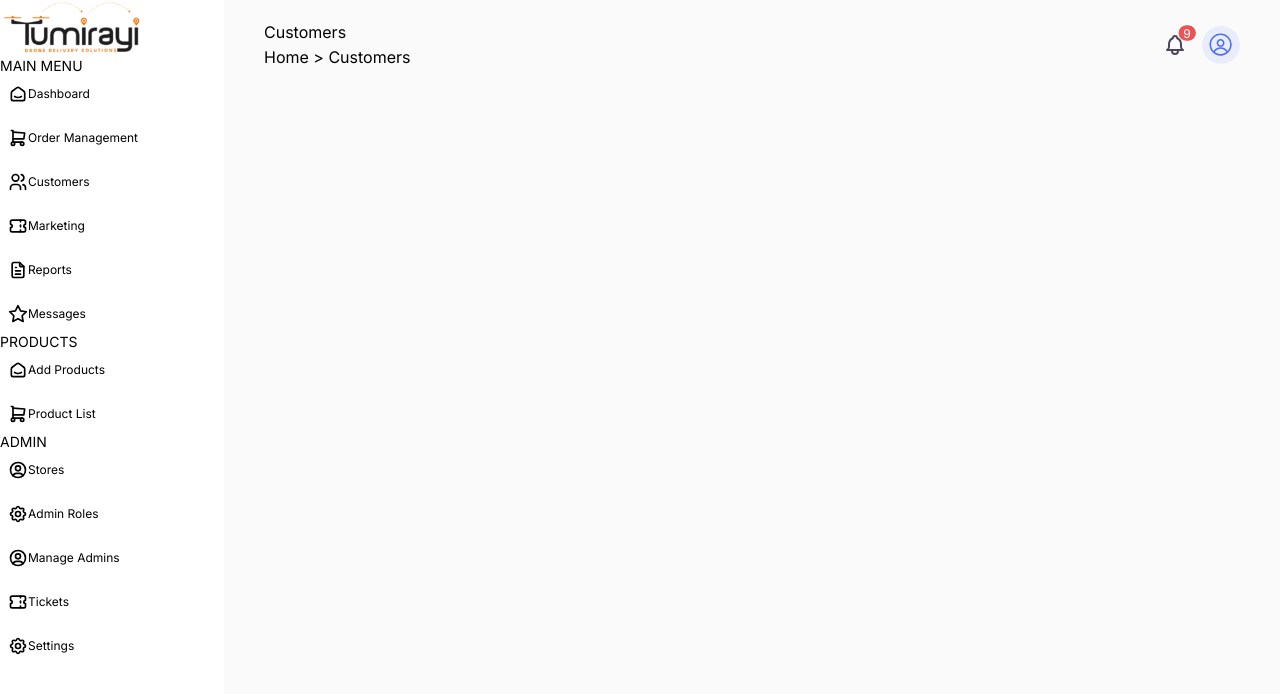
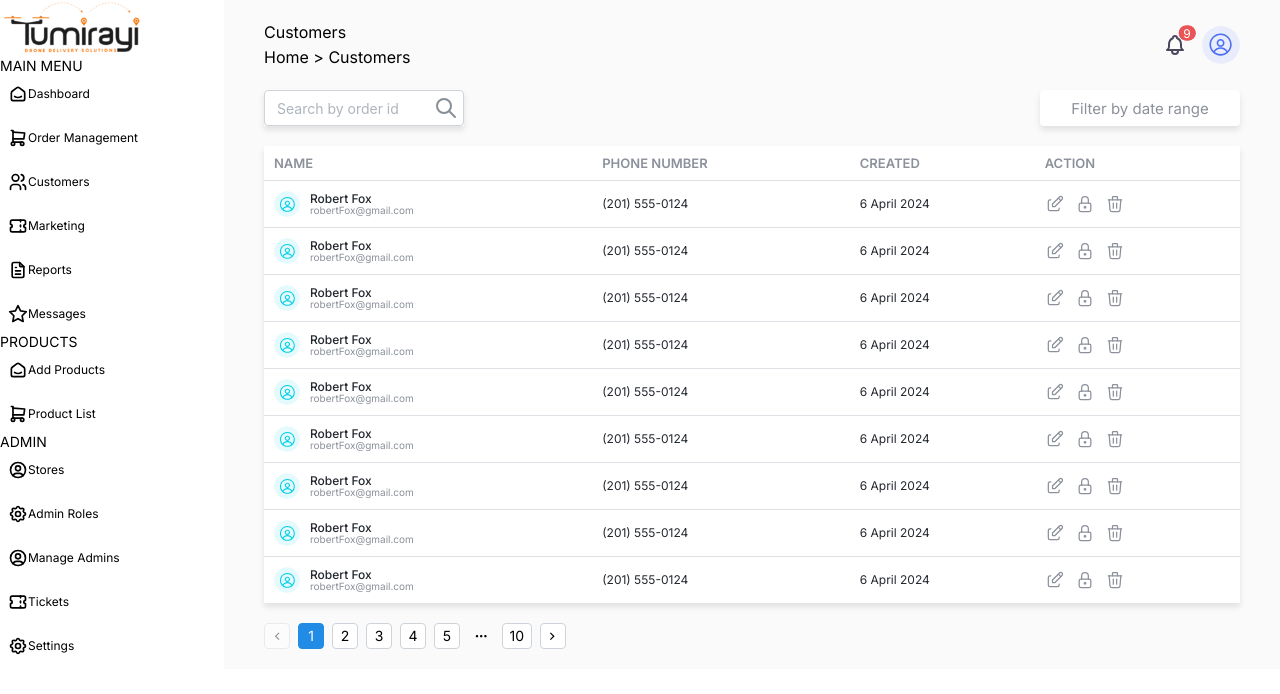
Before and after one commit to themawuena/tumirayi, a Next.js app: page /dashboard/customers in a window 1280 px wide. Shown: the top 694 px of the page. Built offline with nearby package versions, Linux system fonts and the light colour scheme; no server answers; sample sign-in values are in the browser's storage.

Commit message:
add tables

```diff
--- /dev/null
+++ b/src/Components/Tables/Customers.tsx
@@ -0,0 +1,68 @@
+import { Avatar, Box, Flex, Table, Text } from "@mantine/core";
+import { IconEdit, IconLock, IconTrash } from "@tabler/icons-react";
+import { CustomersData } from "./_Data";
+
+
+export function CustomerTable() {
+  const rows = CustomersData.map((element) => (
+    <Table.Tr key={element.name}>
+      <Table.Td>
+        <Flex gap={10} align={"center"}>
+          <Avatar radius="xl" size={"sm"} color="#00CFE8" />
+          <Flex direction={"column"}>
+            <Text size="12px" fw={"500"}>
+              {element.name}
+            </Text>
+            <Text size="10px" c={"#8B909A"}>
+              {element.email}
+            </Text>
+          </Flex>
+        </Flex>
+      </Table.Td>
+      <Table.Td>{element.number}</Table.Td>
+      <Table.Td>{element.createdAt}</Table.Td>
+      <Table.Td>
+        <Flex align={"center"} gap={10}>
+          <IconEdit size={20} color="#8B909A" stroke={1.5} />
+          <IconLock size={20} color="#8B909A" stroke={1.5} />
+          <IconTrash size={20} color="#8B909A" stroke={1.5} />
+        </Flex>
+      </Table.Td>
+    </Table.Tr>
+  ));
+
+  return (
+    <Table
+      bg={"white"}
+      styles={{
+        th: {
+          color: "#8B909A",
+          fontSize: "13px",
+          fontWeight: "600",
+        },
+        td: {
+          color: "#23272E",
+          fontSize: "12px",
+          fontWeight: "400",
+          padding: "10px",
+        },
+      }}
+      style={{
+        boxShadow: "0 4px 6px rgba(0, 0, 0, 0.1)",
+        "&:hover": {
+          boxShadow: "0 6px 8px rgba(0, 0, 0, 0.15)",
+        },
+      }}
+    >
+      <thead>
+        <Table.Tr>
+          <Table.Th>NAME</Table.Th>
+          <Table.Th>PHONE NUMBER</Table.Th>
+          <Table.Th>CREATED</Table.Th>
+          <Table.Th>ACTION</Table.Th>
+        </Table.Tr>
+      </thead>
+      <Table.Tbody>{rows}</Table.Tbody>
+    </Table>
+  );
+}
--- a/src/Components/Tables/Table.tsx
+++ b/src/Components/Tables/Table.tsx
@@ -1,87 +1,6 @@
 import { Badge, Table } from "@mantine/core";
-
-const elements = [
-  {
-    order_id: 2929,
-    createdAt: "2 minutes ago",
-    customer: "Joseph Wheeler",
-    total: 654,
-    profit: 100,
-    status: "confirmed",
-  },
-  {
-    order_id: 7733,
-    createdAt: "10 minutes ago",
-    customer: "Joseph Wheeler",
-    total: 654,
-    profit: 100,
-    status: "pending",
-  },
-  {
-    order_id: 7374,
-    createdAt: "10 minutes ago",
-    customer: "Nitrogen",
-    total: 654,
-    profit: 100,
-    status: "shipped",
-  },
-  {
-    order_id: 7374,
-    createdAt: "10 minutes ago",
-    customer: "Nitrogen",
-    total: 654,
-    profit: 100,
-    status: "processing",
-  },
-  {
-    order_id: 7374,
-    createdAt: "10 minutes ago",
-    customer: "Nitrogen",
-    total: 654,
-    profit: 100,
-    status: "delivered",
-  },
-  {
-    order_id: 7374,
-    createdAt: "10 minutes ago",
-    customer: "Nitrogen",
-    total: 654,
-    profit: 100,
-    status: "picked",
-  },
-  {
-    order_id: 7374,
-    createdAt: "10 minutes ago",
-    customer: "Nitrogen",
-    total: 654,
-    profit: 100,
-    status: "pending",
-  },
-  {
-    order_id: 7374,
-    createdAt: "10 minutes ago",
-    customer: "Nitrogen",
-    total: 654,
-    profit: 100,
-    status: "pending",
-  },
-  {
-    order_id: 7374,
-    createdAt: "10 minutes ago",
-    customer: "Nitrogen",
-    total: 654,
-    profit: 100,
-    status: "pending",
-  },
-  {
-    order_id: 7374,
-    createdAt: "10 minutes ago",
-    customer: "Nitrogen",
-    total: 654,
-    profit: 100,
-    status: "pending",
-  },
-];
+import { OrdersData } from "./_Data";
+import { IconCircleCaretDown } from "@tabler/icons-react";
 
 function CustomTable() {
   const COLORS: {
@@ -100,7 +19,7 @@ function CustomTable() {
     picked: { name: "Picked", color: "#0F60FF", bg: "#0F60FF29" },
   };
 
-  const rows = elements?.map((element) => (
+  const rows = OrdersData?.map((element) => (
     <Table.Tr key={element.order_id}>
       <Table.Td>#{element.order_id}</Table.Td>
       <Table.Td>{element.createdAt}</Table.Td>
@@ -128,6 +47,9 @@ function CustomTable() {
         >
           {COLORS?.[element.status].name}
         </Badge>
+      </Table.Td>
+      <Table.Td>
+        <IconCircleCaretDown size={20} stroke={2} color="#8B909A" />
       </Table.Td>
     </Table.Tr>
   ));
@@ -163,6 +85,7 @@ function CustomTable() {
           <Table.Th>TOTAL</Table.Th>
           <Table.Th>PROFIT</Table.Th>
           <Table.Th>STATUS</Table.Th>
+          <Table.Th></Table.Th>
         </Table.Tr>
       </Table.Thead>
       <Table.Tbody>{rows}</Table.Tbody>
--- /dev/null
+++ b/src/Components/Tables/_Data.ts
@@ -0,0 +1,201 @@
+type StatusType =
+  | "confirmed"
+  | "processing"
+  | "shipped"
+  | "pending"
+  | "delivered"
+  | "picked";
+
+interface ElementType {
+  order_id: number;
+  createdAt: string;
+  customer: string;
+  total: number;
+  profit: number;
+  status: StatusType;
+}
+
+interface ElementType2 {
+  order_id: number;
+  createdAt: string;
+  customer: string;
+  total: number;
+  profit: string;
+  status: StatusType;
+}
+
+export const OrdersData: ElementType[] = [
+  {
+    order_id: 2929,
+    createdAt: "2 minutes ago",
+    customer: "Joseph Wheeler",
+    total: 654,
+    profit: 100,
+    status: "confirmed",
+  },
+  {
+    order_id: 7733,
+    createdAt: "10 minutes ago",
+    customer: "Joseph Wheeler",
+    total: 654,
+    profit: 100,
+    status: "pending",
+  },
+  {
+    order_id: 7374,
+    createdAt: "10 minutes ago",
+    customer: "Nitrogen",
+    total: 654,
+    profit: 100,
+    status: "shipped",
+  },
+  {
+    order_id: 7374,
+    createdAt: "10 minutes ago",
+    customer: "Nitrogen",
+    total: 654,
+    profit: 100,
+    status: "processing",
+  },
+  {
+    order_id: 7374,
+    createdAt: "10 minutes ago",
+    customer: "Nitrogen",
+    total: 654,
+    profit: 100,
+    status: "delivered",
+  },
+  {
+    order_id: 7374,
+    createdAt: "10 minutes ago",
+    customer: "Nitrogen",
+    total: 654,
+    profit: 100,
+    status: "picked",
+  },
+  {
+    order_id: 7374,
+    createdAt: "10 minutes ago",
+    customer: "Nitrogen",
+    total: 654,
+    profit: 100,
+    status: "pending",
+  },
+  {
+    order_id: 7374,
+    createdAt: "10 minutes ago",
+    customer: "Nitrogen",
+    total: 654,
+    profit: 100,
+    status: "pending",
+  },
+  {
+    order_id: 7374,
+    createdAt: "10 minutes ago",
+    customer: "Nitrogen",
+    total: 654,
+    profit: 100,
+    status: "pending",
+  },
+  {
+    order_id: 7374,
+    createdAt: "10 minutes ago",
+    customer: "Nitrogen",
+    total: 654,
+    profit: 100,
+    status: "pending",
+  },
+];
+
+export const RecentData: ElementType2[] = [
+  {
+    order_id: 2929,
+    createdAt: "2 minutes ago",
+    customer: "Joseph Wheeler",
+    total: 654,
+    profit: "Lorem Ipsum",
+    status: "confirmed",
+  },
+  {
+    order_id: 7374,
+    createdAt: "10 minutes ago",
+    customer: "Nitrogen",
+    total: 654,
+    profit: "Lorem Ipsum",
+    status: "picked",
+  },
+  {
+    order_id: 73742,
+    createdAt: "10 minutes ago",
+    customer: "Nitrogen",
+    total: 654,
+    profit: "Lorem Ipsum",
+    status: "pending",
+  },
+  {
+    order_id: 7374342,
+    createdAt: "10 minutes ago",
+    customer: "Nitrogen",
+    total: 654,
+    profit: "Lorem Ipsum",
+    status: "pending",
+  },
+];
+
+export const CustomersData = [
+  {
+    name: "Robert Fox",
+    email: "robertFox@gmail.com",
+    number: "(201) 555-0124",
+    createdAt: "6 April 2024",
+  },
+  {
+    name: "Robert Fox",
+    email: "robertFox@gmail.com",
+    number: "(201) 555-0124",
+    createdAt: "6 April 2024",
+  },
+  {
+    name: "Robert Fox",
+    email: "robertFox@gmail.com",
+    number: "(201) 555-0124",
+    createdAt: "6 April 2024",
+  },
+  {
+    name: "Robert Fox",
+    email: "robertFox@gmail.com",
+    number: "(201) 555-0124",
+    createdAt: "6 April 2024",
+  },
+  {
+    name: "Robert Fox",
+    email: "robertFox@gmail.com",
+    number: "(201) 555-0124",
+    createdAt: "6 April 2024",
+  },
+
+  {
+    name: "Robert Fox",
+    email: "robertFox@gmail.com",
+    number: "(201) 555-0124",
+    createdAt: "6 April 2024",
+  },
+  {
+    name: "Robert Fox",
+    email: "robertFox@gmail.com",
+    number: "(201) 555-0124",
+    createdAt: "6 April 2024",
+  },
+  {
+    name: "Robert Fox",
+    email: "robertFox@gmail.com",
+    number: "(201) 555-0124",
+    createdAt: "6 April 2024",
+  },
+  {
+    name: "Robert Fox",
+    email: "robertFox@gmail.com",
+    number: "(201) 555-0124",
+    createdAt: "6 April 2024",
+  },
+];
--- a/src/Components/Tabs/Orders/index.tsx
+++ b/src/Components/Tabs/Orders/index.tsx
@@ -9,7 +9,7 @@ import {
   IconSettings,
 } from "@tabler/icons-react";
 
-const SearchFilter = () => (
+export const SearchFilter = () => (
   <Flex direction={"row"} justify={"space-between"}>
     <TextInput
       style={{
--- a/src/Modules/customers/index.tsx
+++ b/src/Modules/customers/index.tsx
@@ -1,13 +1,18 @@
+"use client"
 import React from "react";
 import MainHeader from "@/Components/Header/MainHeader";
+import { Flex, Pagination } from "@mantine/core";
+import { CustomerTable } from "@/Components/Tables/Customers";
+import { SearchFilter } from "@/Components/Tabs/Orders";
 
 const Customers = () => {
   return (
-    <div>
-      <main>
-        <MainHeader title={"Customers"} />
-      </main>
-    </div>
+    <Flex direction={"column"} gap={20}>
+      <MainHeader title={"Customers"} />
+      <SearchFilter />
+      <CustomerTable />
+      <Pagination size={"sm"} total={10} />
+    </Flex>
   );
 };
 
--- a/src/Modules/order_management/index.tsx
+++ b/src/Modules/order_management/index.tsx
@@ -1,9 +1,7 @@
 import { SetStateAction, useState } from "react";
 import MainHeader from "@/Components/Header/MainHeader";
 import OrderTabs from "@/Components/Tabs/Orders";
-import CustomTable from "@/Components/Tables/Table";
-import { Box, Flex, TextInput } from "@mantine/core";
-import { IconSearch } from "@tabler/icons-react";
+import { Box, Flex } from "@mantine/core";
 
 const OrderManagement = () => {
   const [activeTab, setActiveTab] = useState("Pending");
--- a/src/Modules/product/index.tsx
+++ b/src/Modules/product/index.tsx
@@ -15,7 +15,7 @@ const Products = () => {
         <ProductCard />
         <ProductCard />
       </SimpleGrid>
-      <Pagination total={10} />
+      <Pagination size={"sm"} total={10} />
     </Flex>
   );
 };
--- a/src/app/dashboard/layout.tsx
+++ b/src/app/dashboard/layout.tsx
@@ -14,10 +14,10 @@ const Layout = ({ children }: { children: any }) => {
 
   return (
     <Grid gutter={0} style={{ display: "flex", flexDirection: "row" }}>
-      <Grid.Col span={2.1} className="bg-white h-screen">
+      <Grid.Col span={2.1} className="bg-white h-full">
         <SideBar menuHeight={""} menuOverflow={""} />
       </Grid.Col>
-      <Grid.Col span={9.9} className="bg-[#FAFAFA] h-screen px-10 py-5">
+      <Grid.Col span={9.9} className="bg-[#FAFAFA] h-full px-10 py-5">
         {children}
       </Grid.Col>
     </Grid>
```
Also changed, not shown: src/Components/Tables/Demo.tsx (deleted, +0 -33 lines), src/Components/Tables/RecentTable.tsx (+29 -53 lines).
